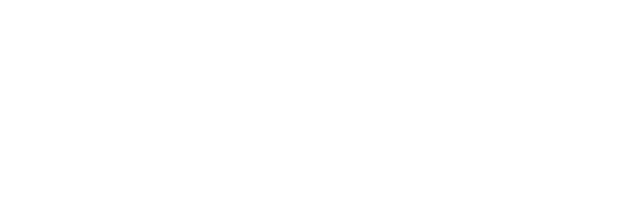
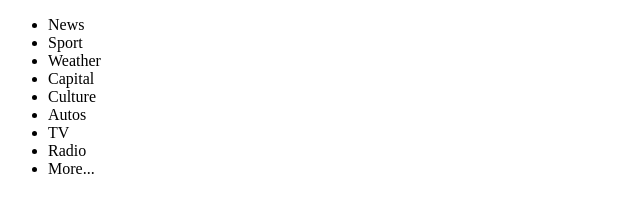
Before and after one commit to zehavit-levi/bbc_vanila, a plain HTML site: page index.html in a window 1280 px wide. Shown: the whole page, without its empty margins (0-640 px from the left). Drawn offline with Linux system fonts and the light colour scheme.

Commit message:
add header content

```diff
--- a/index.html
+++ b/index.html
@@ -11,7 +11,23 @@
 </head>
 
 <body>
-    <header></header>
+    <header>
+        <a id="bbc_logo" href="./images/blq-blocks_grey_alpha.png"></a>
+        <nav>
+            <ul>
+                <li>News</li>
+                <li>Sport</li>
+                <li>Weather</li>
+                <li>Capital</li>
+                <li>Culture</li>
+                <li>Autos</li>
+                <li>TV</li>
+                <li>Radio</li>
+                <li>More...</li>
+            </ul>
+        </nav>
+        <div id="searchBox"></div>
+    </header>
     <main></main>
     <footer></footer>
 </body>
```
